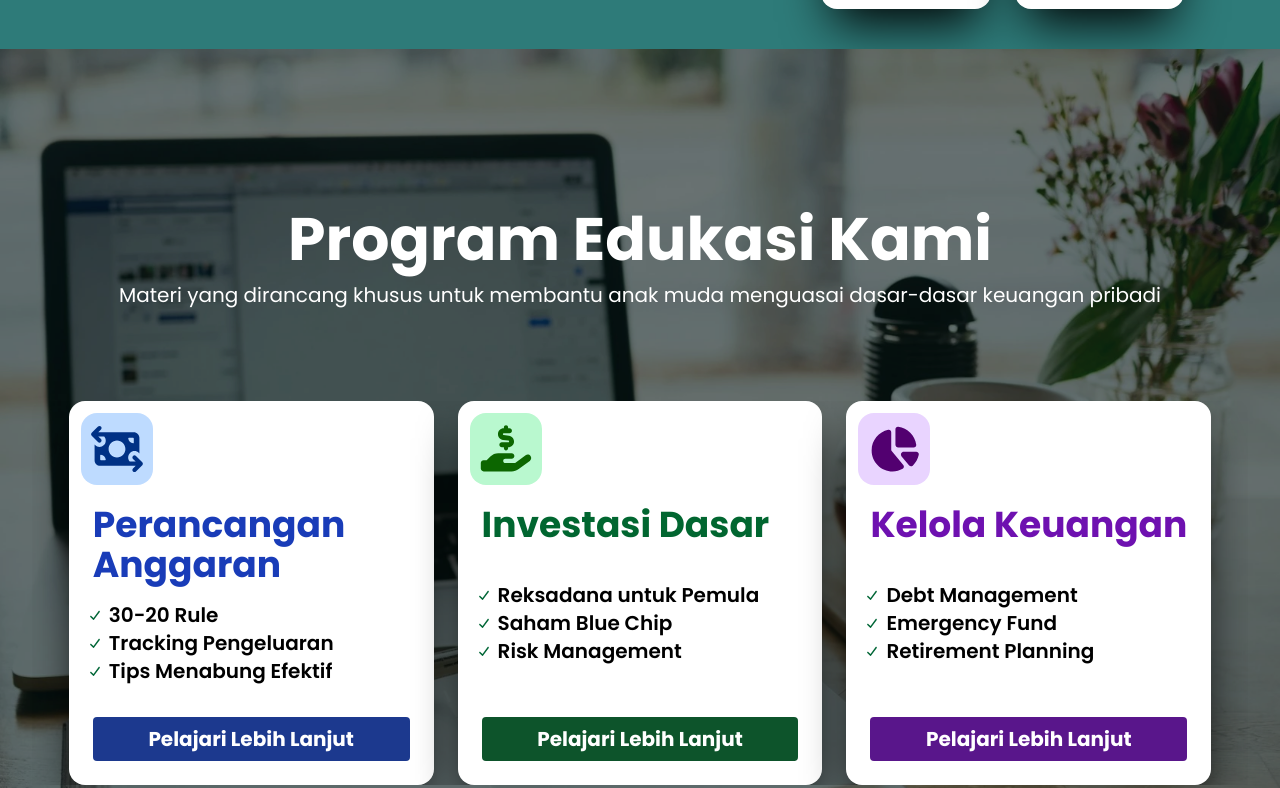
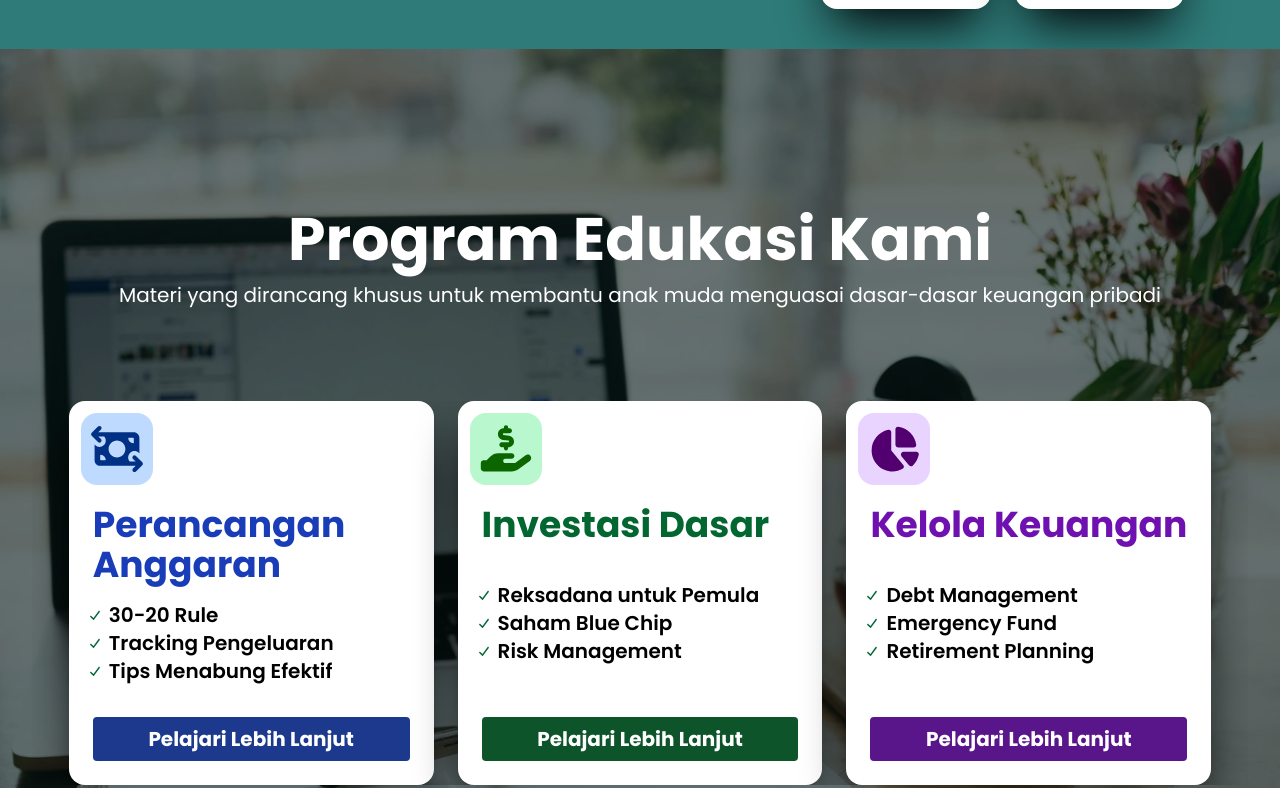
Before and after one commit to INARaphael/IntechFest, a plain HTML site: page index.html in a window 1280 px wide. Shown: the part 1815-2603 px from the top of the page. Drawn offline with nearby package versions, Linux system fonts and the light colour scheme; a script that the page names is missing.

Commit message:
Update index.html

```diff
--- a/index.html
+++ b/index.html
@@ -162,7 +162,7 @@ ul.list-image-checkmark {
 <!-- About End -->
 <!-- Program Start -->
  <div id="services" class="flex flex-col relative w-full h-screen xl:h-fit items-center max-h-[900px]">
-   <img src="Asset/Program.webp" alt="" loading="lazy" class="w-full h-screen max-h-[900px] object-cover brightness-50 absolute top-0 left-0 z-0 opacity-80">
+   <img src="Asset/Program.webp" alt="" loading="lazy" class="w-full h-screen xl:h-fit object-cover brightness-50 absolute top-0 left-0 z-0 opacity-80">
     <div class="z-10 flex flex-col items-center mt-24 w-full h-full xl:mt-40">
         <h1 class="w-full text-center align-top text-white text-wrap font-bold text-3xl md:text-4xl xl:text-6xl" data-aos="fade-up">Program Edukasi Kami</h1>
         <p class="text-xs p-3 align-middle text-center text-white xl:text-xl" data-aos="fade-up">Materi yang dirancang khusus untuk membantu anak muda menguasai dasar-dasar keuangan pribadi</p>
```
